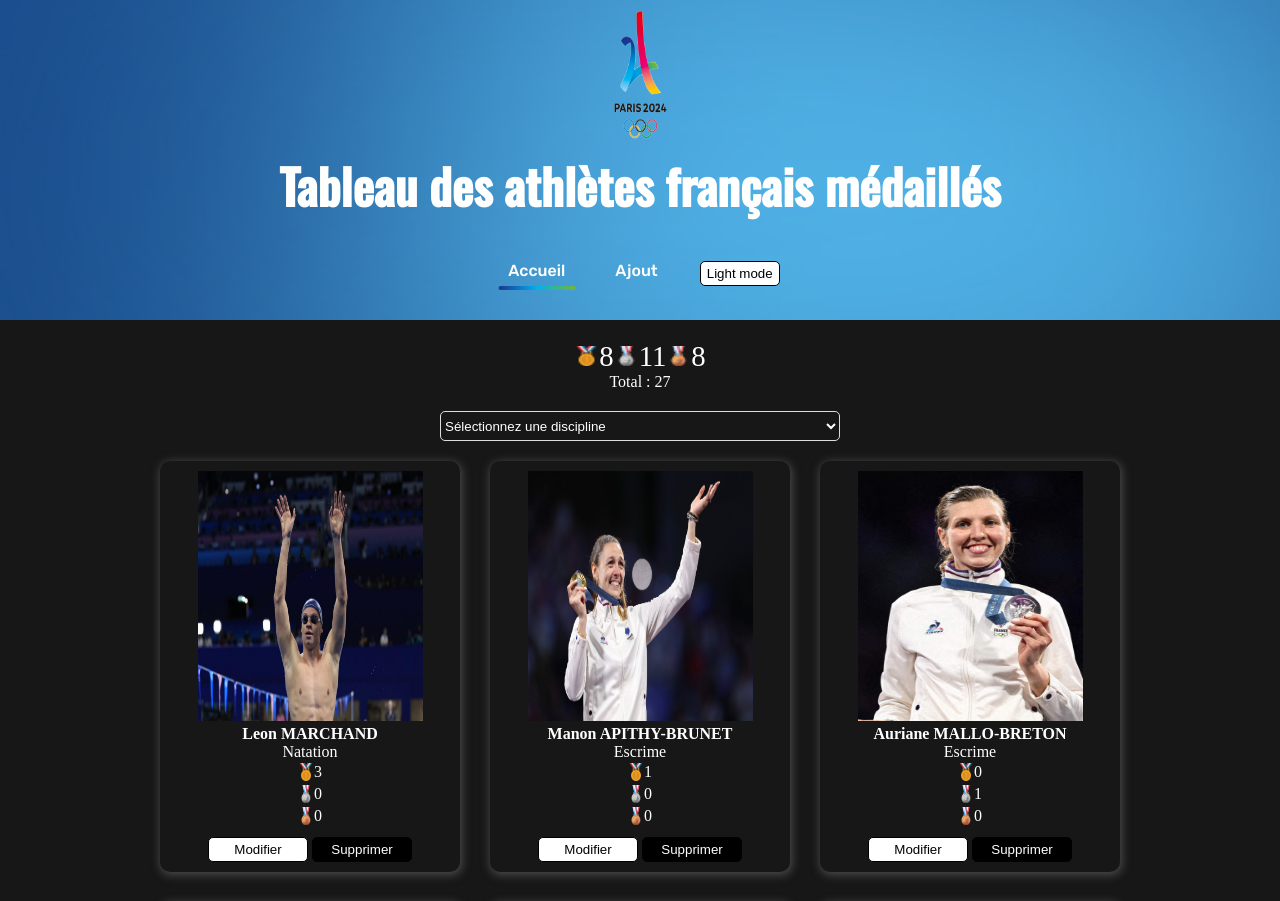
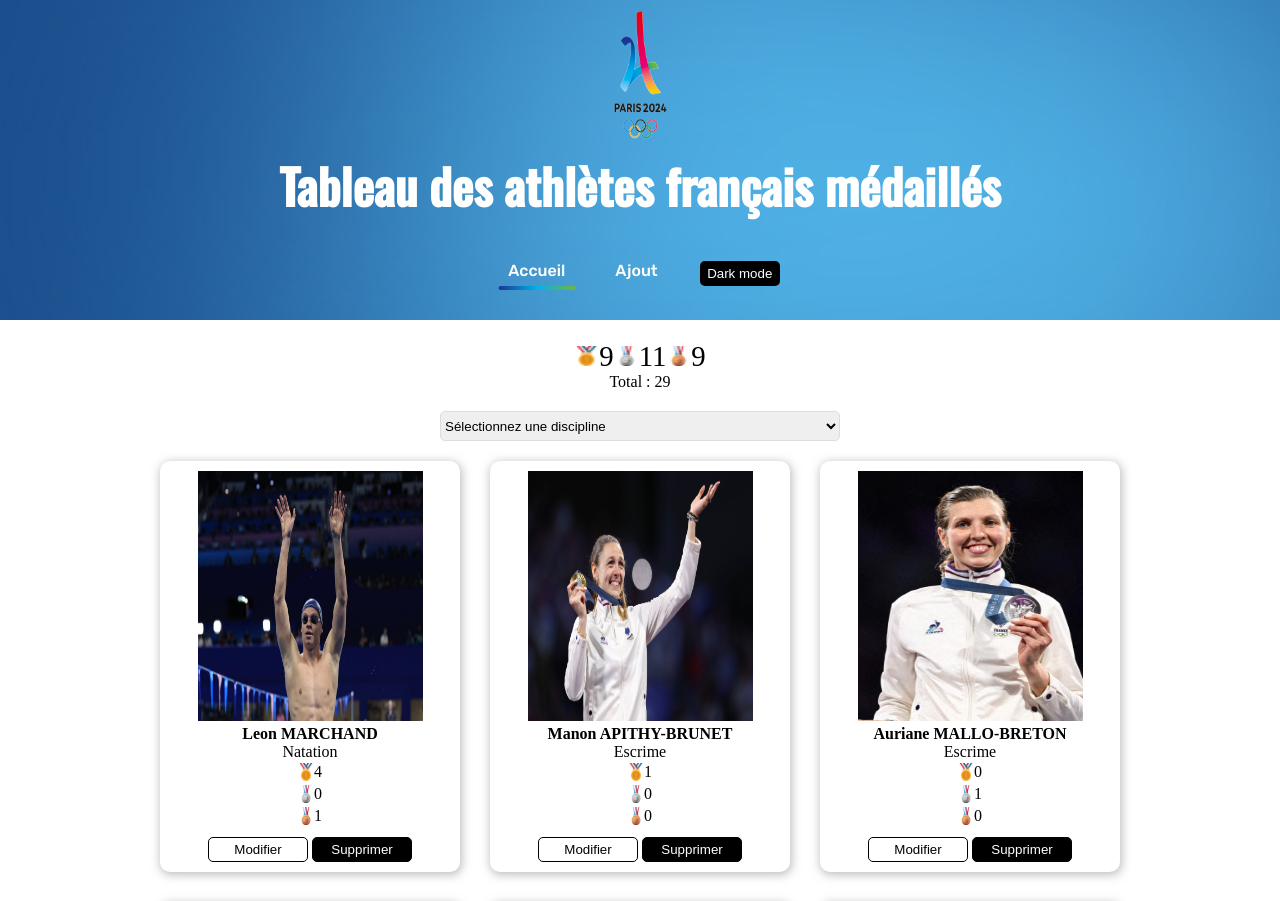
Before and after one commit to Guillaume-tllrd/React-jo, a React (Vite) app: page / in a window 1280 px wide. Shown: the top 901 px of the page. Built offline with nearby package versions, Linux system fonts and the light colour scheme; data requests are answered from the project's data file.

Commit message:
ajout page athlete

```diff
--- a/src/App.jsx
+++ b/src/App.jsx
@@ -2,12 +2,14 @@ import React from 'react';
 import { BrowserRouter, Route, Routes } from 'react-router-dom';
 import Home from './pages/Home';
 import Ajout from './pages/Ajout';
+import AthletePage from './pages/AthletePage';
 
 const App = () => {
   return (
     <BrowserRouter>
       <Routes>
         <Route path="/" element={<Home/>} />
+        <Route path="/athlete/:id" element={<AthletePage />} />
         <Route path="/ajout" element={<Ajout/>} />
         <Route path="*" element={<Home />} />
       </Routes>
--- a/src/assets/db.json
+++ b/src/assets/db.json
@@ -3,9 +3,9 @@
     {
       "name": "Leon MARCHAND",
       "sport": "Natation",
-      "goldenMedal": "3",
+      "goldenMedal": "4",
       "silverMedal": "0",
-      "bronzeMedal": "0",
+      "bronzeMedal": "1",
       "image": "./leon_marchand.jpg",
       "id": "ba81"
     },
@@ -82,13 +82,13 @@
       "image": "./épéefemme.jpg"
     },
     {
-      "id": "1e93",
       "name": "Joan-Benjamin GABA ",
       "sport": "Judo",
       "goldenMedal": "0",
       "silverMedal": "1",
       "bronzeMedal": "0",
-      "image": "./gabajoan.jpg"
+      "image": "./gabajoan.jpg",
+      "id": "1e93"
     },
     {
       "id": "b959",
--- a/src/components/AppContext.jsx
+++ b/src/components/AppContext.jsx
@@ -4,7 +4,7 @@ const AppContext = createContext()
 
    export function AppProvider(props){
 
-        const [theme, setTheme] = useState("dark");
+        const [theme, setTheme] = useState("");
         function toggleTheme(){
             if(theme === "dark"){
                 setTheme("light")
--- a/src/components/Card.jsx
+++ b/src/components/Card.jsx
@@ -1,6 +1,6 @@
 import axios from 'axios';
 import React, { useState } from 'react';
-
+import { Link } from 'react-router-dom';
 const Card = (props) => {
     const [isEditing, setIsEditing] = useState(false);
     const [editGoldMedal, setEditGoldMedal] = useState("");
@@ -24,7 +24,7 @@ const Card = (props) => {
         window.location.reload();
     }
     return (
-        <div className='card'>
+        <Link id='a-card' to={`athlete/${props.athlete.id}`}><div className='card'>
             <div className='img_card'>
             <img id="photo_athlete" src={props.athlete.image} alt={`image de ${props.athlete.name}`} />
             </div>
@@ -76,7 +76,7 @@ const Card = (props) => {
 
 
             </section>
-        </div>
+        </div></Link>
     );
 };
 
--- a/src/index.css
+++ b/src/index.css
@@ -152,6 +152,10 @@ ul {
   justify-content: center;
   gap: 30px;
 }
+#a-card{
+  color: black;
+  text-decoration: none;
+}
 .card{
   box-shadow: 1px 2px 10px 1px rgba(128, 128, 128, 0.5);
   min-width: 300px;
--- /dev/null
+++ b/src/pages/AthletePage.jsx
@@ -0,0 +1,53 @@
+import React, { useContext, useEffect, useState } from 'react';
+import Header from '../components/Header';
+import { useParams, Link } from 'react-router-dom';
+import axios from 'axios';
+import AppContext from '../components/AppContext';
+
+const AthletePage = () => {
+    const [athlete, setAthlete] = useState({})
+    const param = useParams();
+    const id = param.id
+    const app = useContext(AppContext);
+
+    useEffect(() => {
+        axios.get(`http://localhost:3005/athletes/${id}`)
+        .then((res) => setAthlete(res.data))
+        .catch((err) => console.error(err))
+    },[])
+    console.log(athlete)
+    return (
+        <>
+            <Header/>
+            <div className={`section-athlete ${app.theme === "dark" ? "dark" : ""}`}>
+                <Link to="/">Accueil</Link>
+                {athlete &&
+                <div className="flex-athlete">
+                    <div className="img-container">
+                    <img src={athlete.image} alt={`image de ${athlete.name}`} />
+                    </div>
+
+                    <div className="description-container">
+                        <p>{athlete.name}</p>
+                        <p>{athlete.sport}</p>
+                        <div className='container_medal'>
+                            <img src="./medaille-dor.png" alt="img médaille d'or" />
+                            <p> {athlete.goldenMedal}</p>
+                        </div>
+                        <div className='container_medal'>
+                            <img src="./medaille-dargent.png" alt="img médaille d'or" />
+                            <p>{athlete.silverMedal}</p>
+                        </div>
+                        <div className='container_medal'>
+                            <img src="./medaille-de-bronze.png" alt="img médaille d'or" />
+                            <p>{athlete.bronzeMedal}</p>
+                        </div>
+                    </div>
+                </div>}
+            </div>
+
+       </>
+    );
+};
+
+export default AthletePage;
```
